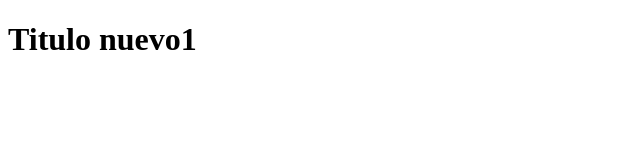
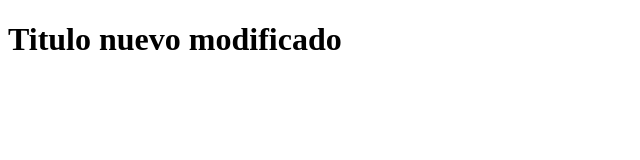
Before and after one commit to Raulalberto1/hello-world-git, a plain HTML site: page index.html in a window 1280 px wide. Shown: the whole page, without its empty margins (0-640 px from the left). Drawn offline with Linux system fonts and the light colour scheme.

Commit message:
se modifico index nuevamente

```diff
--- a/index.html
+++ b/index.html
@@ -6,6 +6,6 @@
     <title>Demo git</title>
 </head>
 <body>
-    <h1>Titulo nuevo1</h1>
+    <h1>Titulo nuevo modificado</h1>
 </body>
 </html>
```
